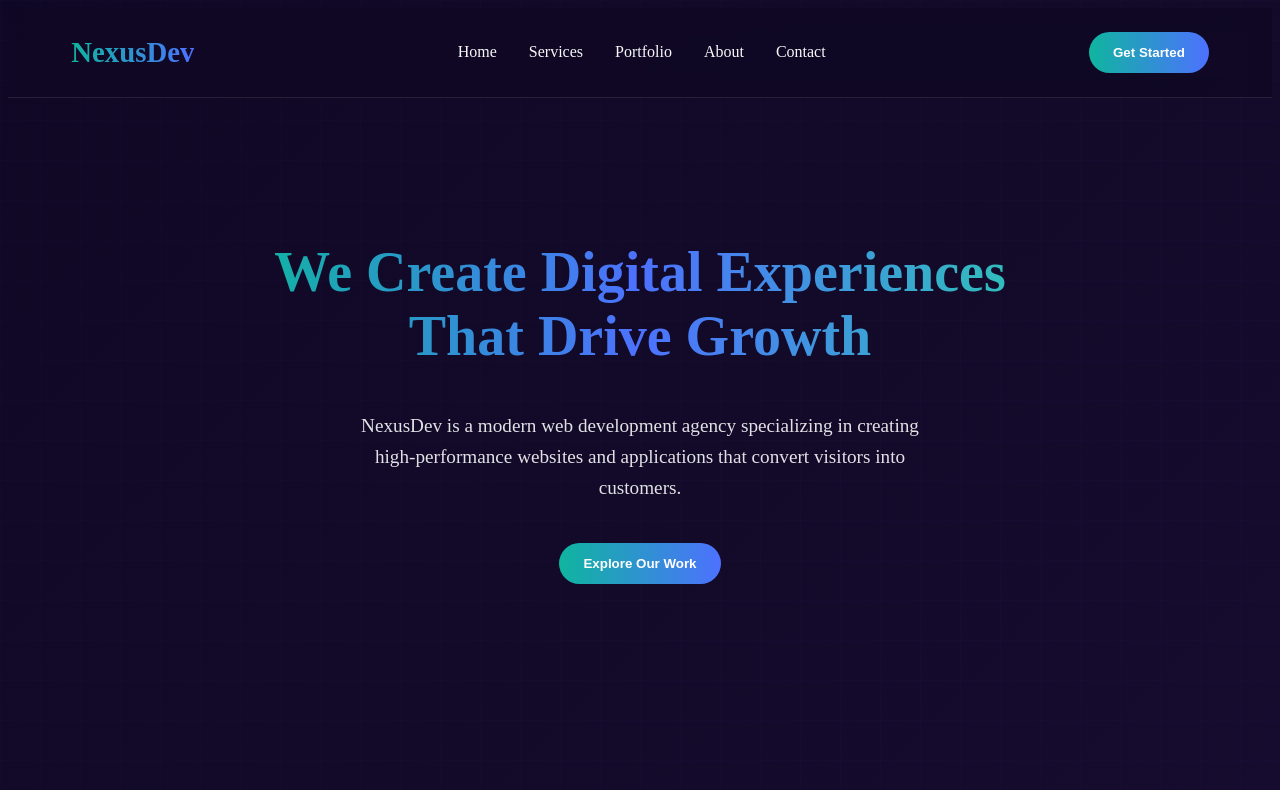
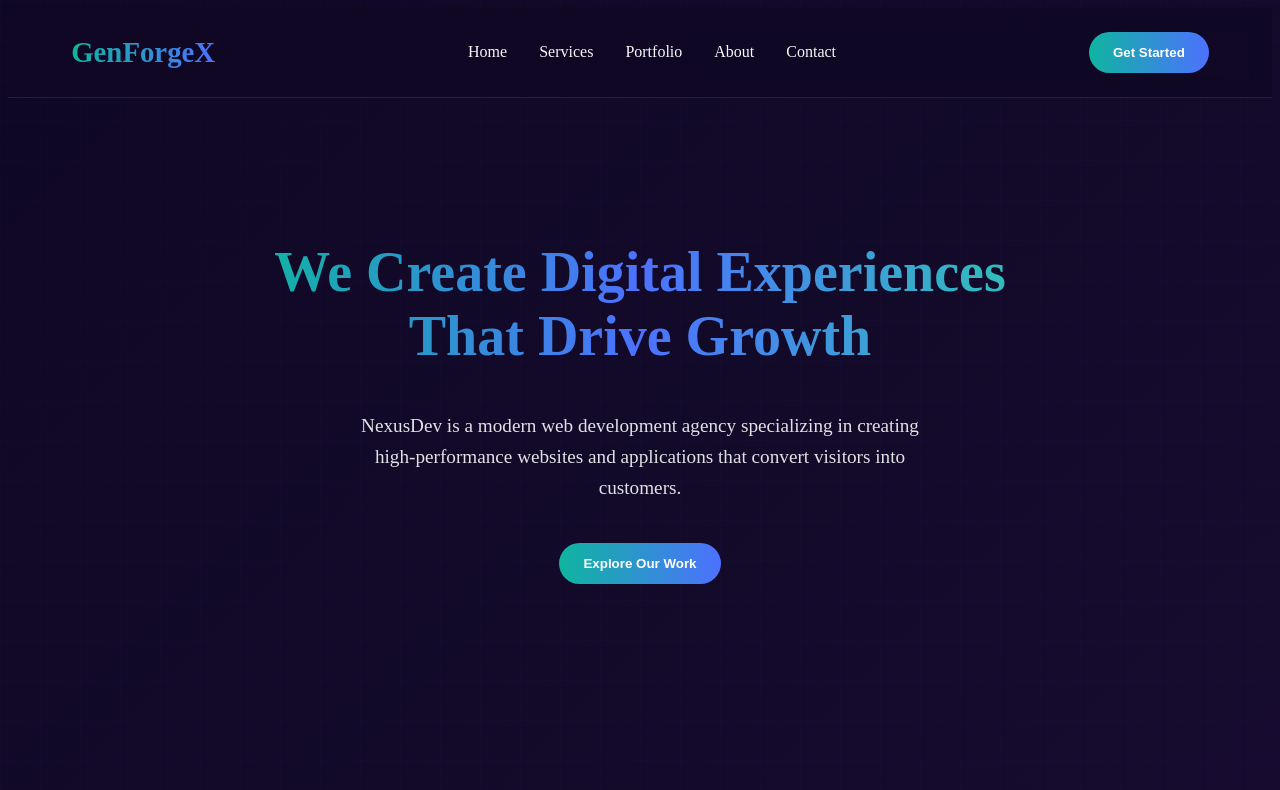
Before and after one commit to GeniusForge/GeniousForge.github.io, a plain HTML site: page index.html in a window 1280 px wide. Shown: the top 790 px of the page. Drawn offline with Linux system fonts and the light colour scheme.

Commit message:
updated name

```diff
--- a/index.html
+++ b/index.html
@@ -3,7 +3,7 @@
 <head>
     <meta charset="UTF-8">
     <meta name="viewport" content="width=device-width, initial-scale=1.0">
-    <title>NexusDev | Modern Web Development Agency</title>
+    <title>GenForgeX | Modern Web Development Agency</title>
     <link rel="stylesheet" href="https://cdnjs.cloudflare.com/ajax/libs/font-awesome/6.4.0/css/all.min.css">
     <link href="https://fonts.googleapis.com/css2?family=Poppins:wght@300;400;500;600;700&display=swap" rel="stylesheet">
     <link rel="stylesheet" href="style.css">
@@ -15,7 +15,7 @@
 
     <!-- Navigation -->
     <nav>
-        <div class="logo">NexusDev</div>
+        <div class="logo">GenForgeX</div>
         <div class="nav-links">
             <a href="#">Home</a>
             <a href="#">Services</a>
```
